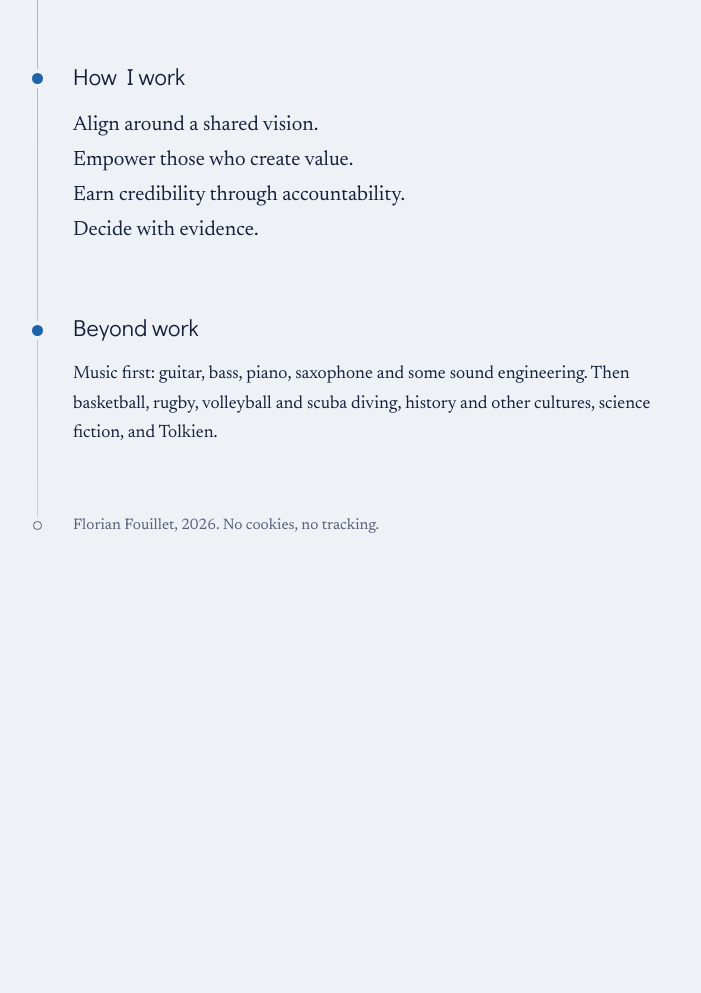
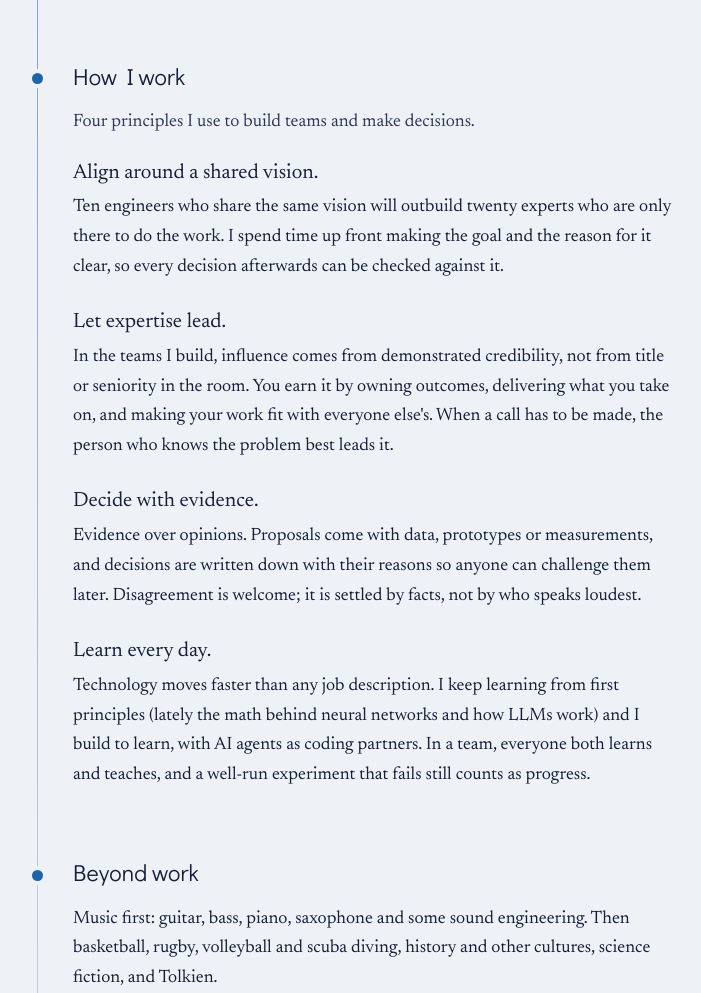
Before and after one commit to FlorianFouillet/fouillet-site, a plain HTML site: page index.html in a window 1280 px wide. Shown: the part 7894-8887 px from the top of the page, without its empty margins (409-1110 px from the left). Before the commit the page ends 8480 px from the top, so only its background shows below. Drawn offline with Linux system fonts and the light colour scheme.

Commit message:
How I work: an intro line, and each of the four principles explained (Flo's text, 2026-11-05)
The list becomes an ordered list: each principle is an h3, styled as the old one-line items were, with its explanation under it in body text. "Empower those who create value" and "Earn credibility through accountability" give way to "Let expertise lead" and "Learn every day". The old wording appeared nowhere else on the site.

Co-Authored-By: Claude Opus 5.5 <noreply@anthropic.com>

```diff
--- a/index.html
+++ b/index.html
@@ -203,12 +203,25 @@
 
 <section id="how" aria-labelledby="how-h">
   <h2 id="how-h"><span class="node" aria-hidden="true"></span>How I work</h2>
-  <ul class="tenets">
-    <li>Align around a shared vision.</li>
-    <li>Empower those who create value.</li>
-    <li>Earn credibility through accountability.</li>
-    <li>Decide with evidence.</li>
-  </ul>
+  <p class="intro">Four principles I use to build teams and make decisions.</p>
+  <ol class="tenets">
+    <li>
+      <h3>Align around a shared vision.</h3>
+      <p>Ten engineers who share the same vision will outbuild twenty experts who are only there to do the work. I spend time up front making the goal and the reason for it clear, so every decision afterwards can be checked against it.</p>
+    </li>
+    <li>
+      <h3>Let expertise lead.</h3>
+      <p>In the teams I build, influence comes from demonstrated credibility, not from title or seniority in the room. You earn it by owning outcomes, delivering what you take on, and making your work fit with everyone else's. When a call has to be made, the person who knows the problem best leads it.</p>
+    </li>
+    <li>
+      <h3>Decide with evidence.</h3>
+      <p>Evidence over opinions. Proposals come with data, prototypes or measurements, and decisions are written down with their reasons so anyone can challenge them later. Disagreement is welcome; it is settled by facts, not by who speaks loudest.</p>
+    </li>
+    <li>
+      <h3>Learn every day.</h3>
+      <p>Technology moves faster than any job description. I keep learning from first principles (lately the math behind neural networks and how LLMs work) and I build to learn, with AI agents as coding partners. In a team, everyone both learns and teaches, and a well-run experiment that fails still counts as progress.</p>
+    </li>
+  </ol>
 </section>
 
 <section id="else" aria-labelledby="else-h">
--- a/style.css
+++ b/style.css
@@ -298,11 +298,15 @@ cite { font-style: italic; font-size: 1.12rem; }
 .by, .date { color: var(--muted); font-size: 0.98rem; }
 .date { font-family: var(--display); font-size: 0.92rem; }
 
-.tenets li {
+.tenets li { padding: 0.15rem 0; }
+.tenets li + li { margin-top: 1.3rem; }
+.tenets h3 {
+  font-weight: 400;
   font-size: 1.3rem;
   line-height: 1.45;
-  padding: 0.15rem 0;
+  margin: 0 0 0.3rem;
 }
+.tenets p { margin: 0; }
 
 /* Foot */
 
@@ -350,7 +354,7 @@ cite { font-style: italic; font-size: 1.12rem; }
   .lead { font-size: 1.18rem; }
   .timeline li { grid-template-columns: 1fr; }
   .when { padding-top: 0; }
-  .tenets li { font-size: 1.15rem; }
+  .tenets h3 { font-size: 1.15rem; }
 }
 
 /* v1.2: the hero's second paragraph, and the Flopedia story's sub-heads */
```
